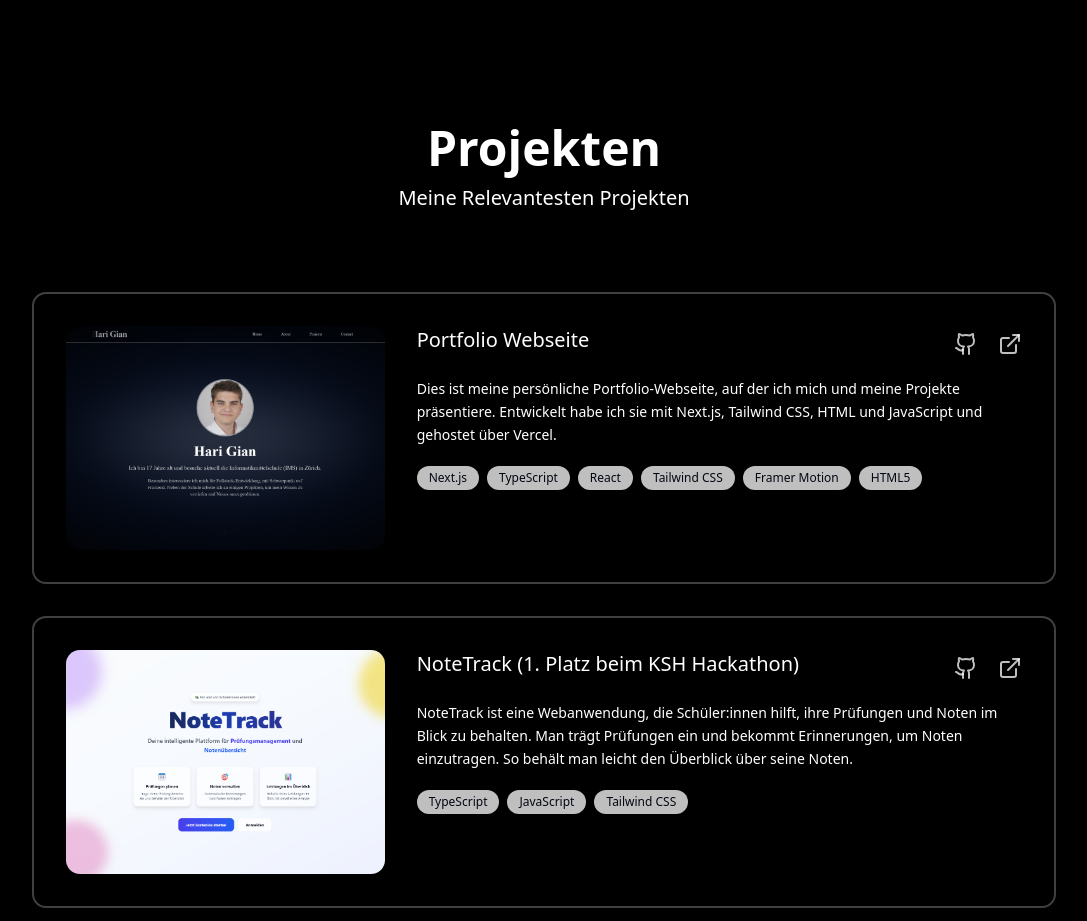
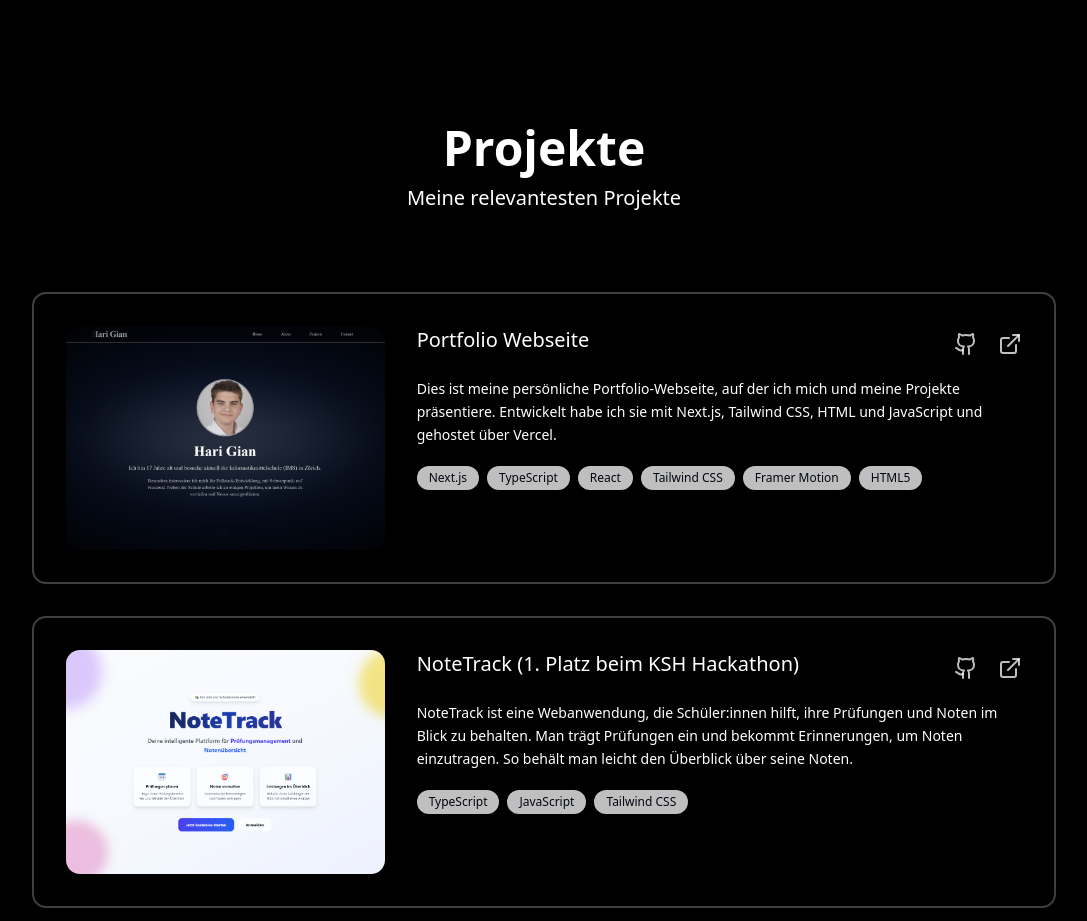
Before and after one commit to Hari-Gian/PortfolioWebseite, a Next.js app: page / in a window 1280 px wide. Shown: the part 2780-3701 px from the top of the page, without its empty margins (96-1183 px from the left). Built offline with nearby package versions, Linux system fonts and the light colour scheme.

Commit message:
überarbeitet

```diff
--- a/WebseiteKomponenten/projects.tsx
+++ b/WebseiteKomponenten/projects.tsx
@@ -65,9 +65,9 @@ export default function Projects() {
                         animate={{opacity: 1, y: 0}}
                         transition={{duration: 0.5}}
                     >
-                        <h2 className="text-5xl font-bold mb-3 text-white">Projekten</h2>
+                        <h2 className="text-5xl font-bold mb-3 text-white">Projekte</h2>
                         <p className="text-white text-xl ">
-                            Meine Relevantesten Projekten
+                            Meine relevantesten Projekte
                         </p>
                     </motion.div>
 
```
